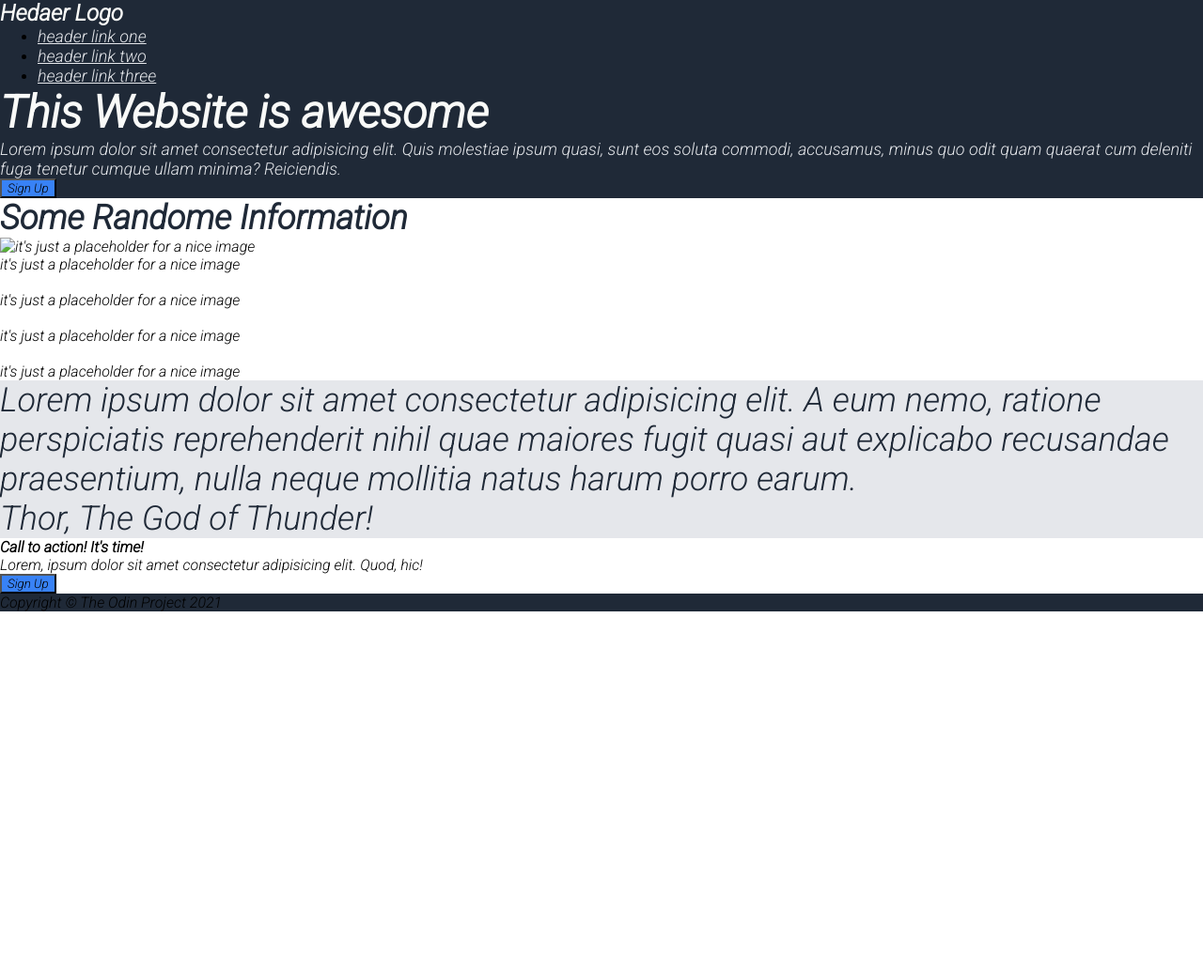
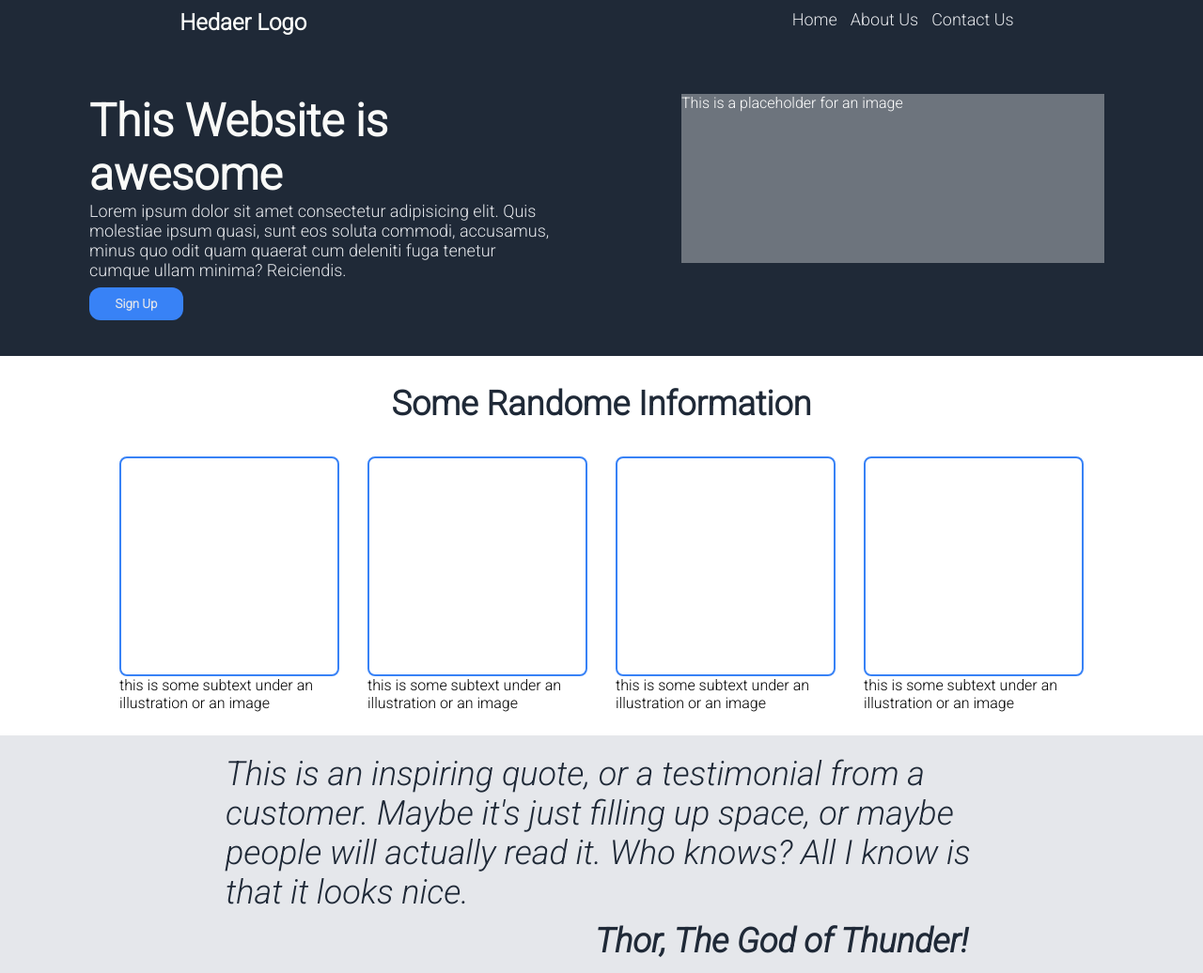
Before and after one commit to mzmzolqadr/OdinProjectOne, a plain HTML site: page index.html in a window 1280 px wide. Shown: the top 1036 px of the page at 94% size. Before the commit the page ends 800 px from the top, so only its background shows below. Drawn offline with Linux system fonts and the light colour scheme.

Commit message:
The project completed and new style added

```diff
--- a/index.html
+++ b/index.html
@@ -8,7 +8,7 @@
     <link rel="preconnect" href="https://fonts.googleapis.com" />
     <link rel="preconnect" href="https://fonts.gstatic.com" crossorigin />
     <link
-      href="https://fonts.googleapis.com/css2?family=Roboto:ital,wght@1,300&display=swap"
+      href="https://fonts.googleapis.com/css2?family=Roboto:ital,wght@0,300;1,300&display=swap"
       rel="stylesheet"
     />
   </head>
@@ -16,14 +16,18 @@
     <div class="container">
       <div class="header">
         <div class="nav">
-          <h3>Hedaer Logo</h3>
-          <ul>
-            <li><a class="headerLink" href="">header link one</a></li>
-            <li><a class="headerLink" href="">header link two</a></li>
-            <li><a class="headerLink" href="">header link three</a></li>
-          </ul>
+          <div class="nav-logo">
+            <h3>Hedaer Logo</h3>
+          </div>
+          <div class="nav-list">
+            <ul>
+              <li><a class="headerLink" href="">Home</a></li>
+              <li><a class="headerLink" href="">About Us</a></li>
+              <li><a class="headerLink" href="">Contact Us</a></li>
+            </ul>
+          </div>
         </div>
-        <div>
+        <div class="hero">
           <div class="text-container">
             <h3>This Website is awesome</h3>
             <p>
@@ -34,46 +38,46 @@
             </p>
             <button>Sign Up</button>
           </div>
-          <div class="picture"></div>
+          <div class="picture">This is a placeholder for an image</div>
         </div>
       </div>
       <div class="main01">
         <h3>Some Randome Information</h3>
-        <div>
-          <div>
-            <img src="" alt="it's just a placeholder for a nice image" />
-            <p>it's just a placeholder for a nice image</p>
+        <div class="dummy-images">
+          <div class="dummy-items">
+            <div class="img"></div>
+            <p>this is some subtext under an illustration or an image</p>
           </div>
-          <div>
-            <img src="" alt="" />
-            <p>it's just a placeholder for a nice image</p>
+          <div class="dummy-items">
+            <div class="img"></div>
+            <p>this is some subtext under an illustration or an image</p>
           </div>
-          <div>
-            <img src="" alt="" />
-            <p>it's just a placeholder for a nice image</p>
+          <div class="dummy-items">
+            <div class="img"></div>
+            <p>this is some subtext under an illustration or an image</p>
           </div>
-          <div>
-            <img src="" alt="" />
-            <p>it's just a placeholder for a nice image</p>
+          <div class="dummy-items">
+            <div class="img"></div>
+            <p>this is some subtext under an illustration or an image</p>
           </div>
         </div>
       </div>
       <div class="main02">
-        <p>
-          Lorem ipsum dolor sit amet consectetur adipisicing elit. A eum nemo,
-          ratione perspiciatis reprehenderit nihil quae maiores fugit quasi aut
-          explicabo recusandae praesentium, nulla neque mollitia natus harum
-          porro earum.
-        </p>
-        <p>Thor, The God of Thunder!</p>
+        <div class="main02-text">
+          <p>
+            This is an inspiring quote, or a testimonial from a customer. Maybe
+            it's just filling up space, or maybe people will actually read it.
+            Who knows? All I know is that it looks nice.
+          </p>
+          <p class="thor">Thor, The God of Thunder!</p>
+        </div>
       </div>
       <div class="footer">
         <div class="blueBox">
-          <div>
+          <div class="text-holder">
             <h4>Call to action! It's time!</h4>
             <p>
-              Lorem, ipsum dolor sit amet consectetur adipisicing elit. Quod,
-              hic!
+              Sign up for our product by clicking that button right over there!
             </p>
           </div>
           <div>
--- a/style.css
+++ b/style.css
@@ -5,11 +5,46 @@
 
 .header {
   background-color: #1f2937;
+  display: flex;
+  flex-direction: column;
+  width: auto;
 }
 
 .headerLink {
   font-size: 18px;
   color: #e5e7eb;
+  text-decoration: none;
+  margin-left: 14px;
+}
+
+.nav {
+  display: flex;
+  flex-direction: row;
+  justify-content: space-around;
+  width: auto;
+  height: 50px;
+  margin: 10px;
+}
+
+.hero {
+  display: flex;
+  flex-direction: row;
+  justify-content: space-around;
+  width: auto;
+  padding: 30px;
+}
+
+.picture {
+  height: 180px;
+  width: 450px;
+  background-color: #6d747d;
+  margin-right: 10px;
+  color: white;
+}
+
+.nav-list {
+  width: 300px;
+  margin-left: 100px;
 }
 
 .nav h3 {
@@ -17,8 +52,21 @@
   color: #f9faf8;
 }
 
+.nav ul {
+  list-style-type: none;
+  display: flex;
+  flex-direction: row;
+  margin-right: 0;
+}
+
 .copyRight {
   background-color: #1f2937;
+}
+
+.text-container {
+  display: flex;
+  flex-direction: column;
+  width: 500px;
 }
 
 .text-container h3 {
@@ -34,21 +82,117 @@
 
 .text-container button {
   background-color: #3882f6;
+  width: 100px;
+  border: none;
+  border-radius: 12px;
+  padding: 10px;
+  margin: 8px;
+  margin-left: 0;
+  color: #e5e7eb;
+  font-weight: bold;
+}
+
+.img {
+  width: 230px;
+  height: 230px;
+  border: 2px solid #3882f6;
+  border-radius: 8px;
+}
+
+.main01 {
+  display: flex;
+  flex-direction: column;
+  justify-content: center;
+  margin: 10px;
+  width: auto;
+}
+
+.dummy-images {
+  display: flex;
+  flex-direction: row;
+  justify-content: center;
+}
+
+.dummy-items {
+  margin: 15px;
+}
+
+.dummy-items p {
+  width: 230px;
 }
 
 .main01 h3 {
   font-size: 36px;
   font-weight: bolder;
   color: #1f2937;
+  padding: 10px;
+  margin: 10px;
+  text-align: center;
 }
 
 .main02 {
+  padding: 20px;
+  display: flex;
+  font-style: italic;
+  justify-content: center;
   background-color: #e5e7eb;
   font-size: 36px;
   font-style: light italic;
   color: #1f2937;
 }
 
+.main02-text {
+  width: 800px;
+}
+
+.thor {
+  text-align: right;
+  font-weight: bolder;
+  margin: 10px;
+}
+
+.footer {
+  display: flex;
+  flex-direction: column;
+  justify-content: center;
+  padding: 0;
+}
+
+.blueBox {
+  background-color: #3882f6;
+  color: white;
+  border-radius: 8px;
+  display: flex;
+  flex-direction: row;
+  justify-content: space-around;
+  padding: 30px;
+  /* width: 500px; */
+  margin: 30px;
+}
+
+.text-holder {
+  width: 800px;
+}
+
 .blueBox button {
   background-color: #3882f6;
+  width: 100px;
+  border: 2px solid white;
+  border-radius: 12px;
+  padding: 10px;
+  margin: 8px;
+  margin-left: 0;
+  color: #e5e7eb;
+  font-weight: bold;
 }
+
+.copyRight {
+  text-align: center;
+  width: auto;
+  height: 100px;
+}
+
+.copyRight p {
+  color: #e5e7eb;
+  margin: 0 auto;
+}
```
